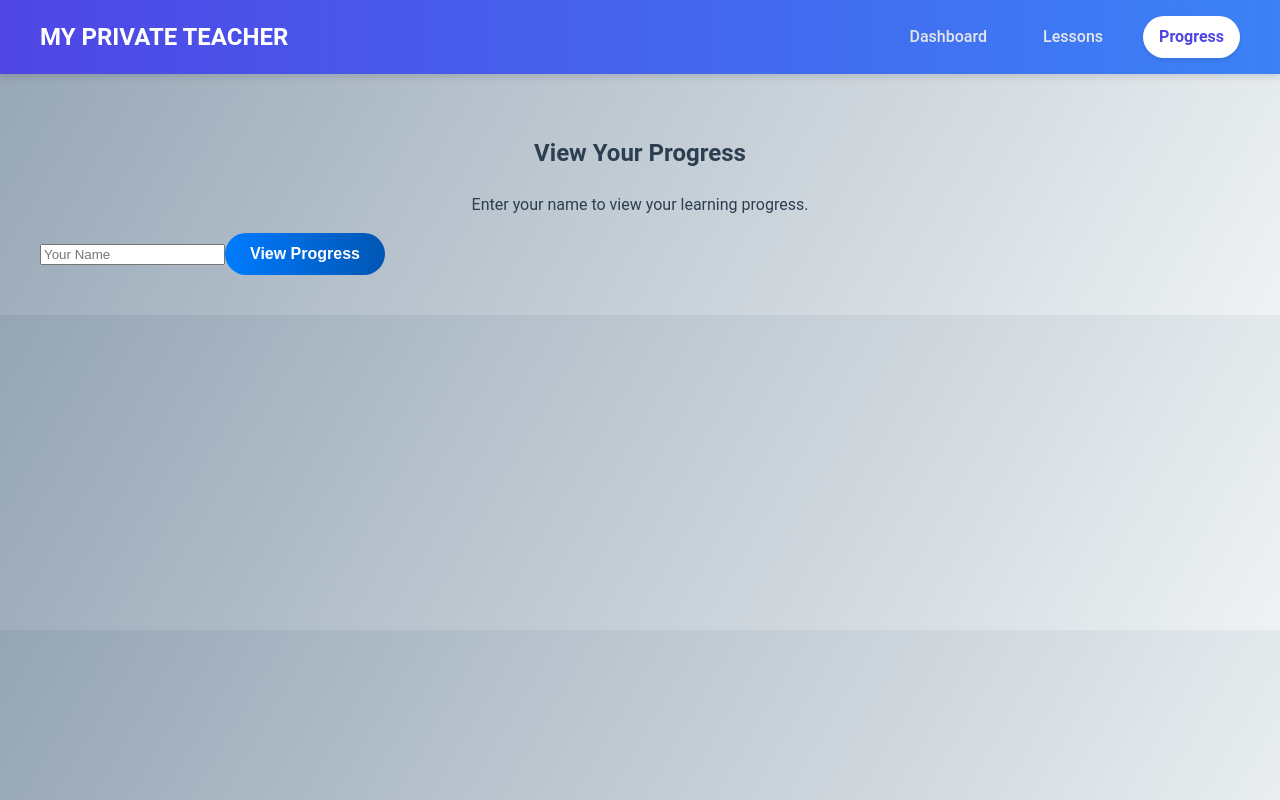
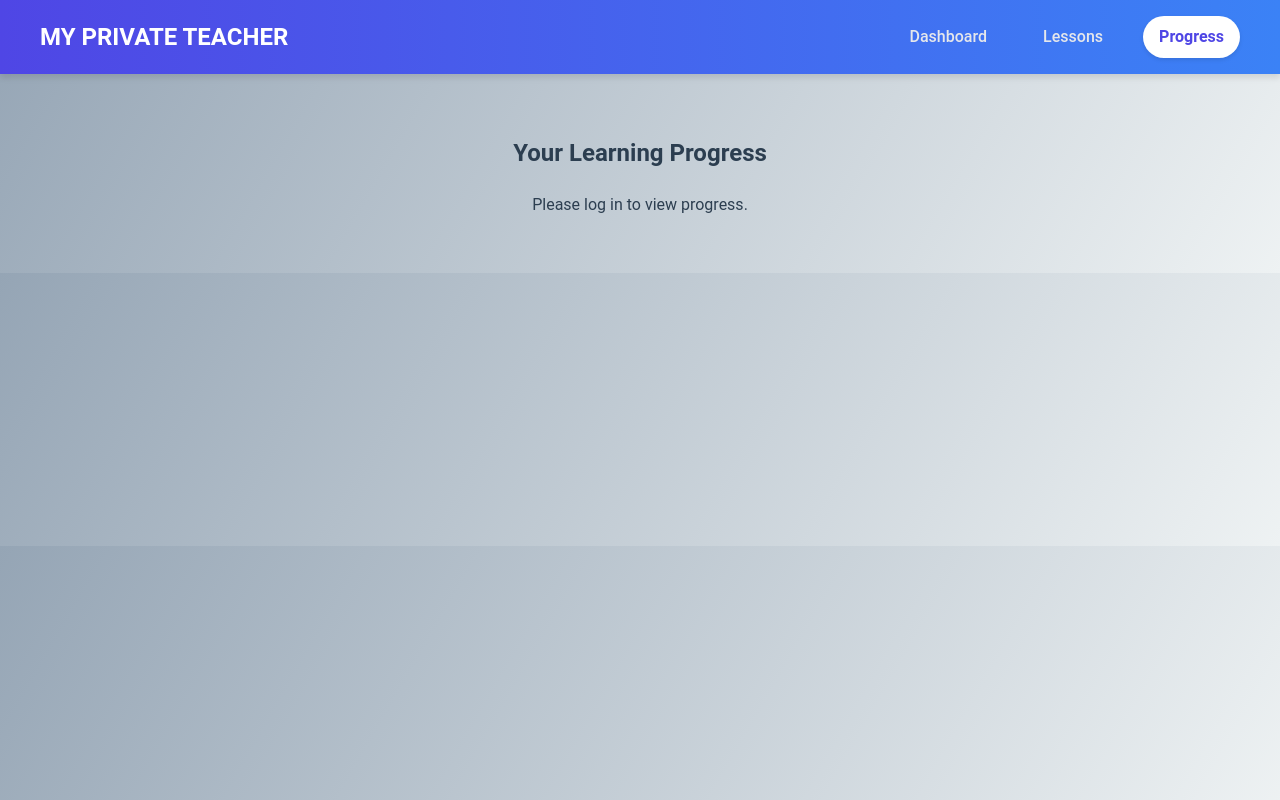
Before and after one commit to KimChenn/MySmartPrivateTeacher, a React (Create React App) app in the folder frontend/: page /progress in a window 1280 px wide. Built offline with nearby package versions, Linux system fonts and the light colour scheme.

Commit message:
save userName globally and carry it

```diff
--- a/frontend/src/App.jsx
+++ b/frontend/src/App.jsx
@@ -1,15 +1,17 @@
 import { BrowserRouter as Router, Routes, Route } from "react-router-dom";
+import { UserProvider } from "./UserContext"; // ✅ Import UserProvider
 import Home from "./pages/Home";
 import SignUp from "./pages/SignUp";
 import LogIn from "./pages/LogIn";
 import Lesson from "./pages/Lesson";
 import Progress from "./pages/Progress";
-import Dashboard from "./pages/Dashboard"; // Import the Dashboard page
+import Dashboard from "./pages/Dashboard";
 import LessonSummary from "./pages/LessonSummary";
 import NavBar from "./components/NavBar";
 
 const App = () => {
   return (
+    <UserProvider>
       <Router>
         {/* Add NavBar at the top */}
         <NavBar />
@@ -26,6 +28,7 @@ const App = () => {
           </Routes>
         </main>
       </Router>
+    </UserProvider>
   );
 };
 
--- /dev/null
+++ b/frontend/src/UserContext.js
@@ -0,0 +1,16 @@
+import { createContext, useContext, useState } from "react";
+
+const UserContext = createContext();
+
+export const UserProvider = ({ children }) => {
+  const [userName, setUserName] = useState(null);
+
+  return (
+    <UserContext.Provider value={{ userName, setUserName }}>
+      {children}
+    </UserContext.Provider>
+  );
+};
+
+// Custom hook for using UserContext
+export const useUser = () => useContext(UserContext);
--- a/frontend/src/pages/Lesson.jsx
+++ b/frontend/src/pages/Lesson.jsx
@@ -1,12 +1,13 @@
-import { useState } from "react";
+import { useState, useEffect } from "react";
 import axios from "axios";
 import { useNavigate } from "react-router-dom";
 import mixpanel from "../mixpanel";
+import { useUser } from "../UserContext";
 
 const API_BASE_URL = "http://localhost:8000"; // Ensure FastAPI is running
 
 export default function Lesson() {
-  const [userName, setUserName] = useState(""); // Stores user name
+  const { userName} = useUser(); // Get the logged-in user
   const [lessonTopic, setLessonTopic] = useState(""); // Stores lesson topic
   const [lessonContent, setLessonContent] = useState([]); // Stores all lesson segments
   const [currentSegmentIndex, setCurrentSegmentIndex] = useState(0); // Tracks current lesson step
@@ -23,9 +24,15 @@ export default function Lesson() {
 
   const navigate = useNavigate();
 
+  useEffect(() => {
+    if (!userName) {
+      navigate("/login"); // Redirect if no user is logged in
+    }
+  }, [userName, navigate]);
+
   const startLesson = async () => {
-    if (!userName.trim() || !lessonTopic.trim()) {
-      setError("Please enter both your name and a lesson topic.");
+    if (!lessonTopic.trim()) {
+      setError("Please enter a lesson topic.");
       return;
     }
 
@@ -180,7 +187,6 @@ export default function Lesson() {
               type="text"
               placeholder="Your Name"
               value={userName}
-              onChange={(e) => setUserName(e.target.value)}
               className="w-full bg-gradient-to-r from-indigo-500 to-blue-500 text-white font-semibold py-3 px-4 rounded-full placeholder-gray-200 shadow-md focus:outline-none focus:ring-2 focus:ring-indigo-400 transition-transform transform hover:scale-105"
             />
             <input
@@ -220,7 +226,6 @@ export default function Lesson() {
             type="text"
             placeholder="Your Name"
             value={userName}
-            onChange={(e) => setUserName(e.target.value)}
             className="w-full bg-gradient-to-r from-indigo-500 to-blue-500 text-white font-semibold py-3 px-4 rounded-full placeholder-gray-200 shadow-md focus:outline-none focus:ring-2 focus:ring-indigo-400 transition-transform transform hover:scale-105"
           />
           <input
--- a/frontend/src/pages/LogIn.jsx
+++ b/frontend/src/pages/LogIn.jsx
@@ -1,30 +1,37 @@
-import { useState } from "react";
+import { useState, useEffect } from "react";
 import { useNavigate } from "react-router-dom";
 import axios from "axios";
 import mixpanel from "../mixpanel";
+import { useUser } from "../UserContext";
 
 const API_BASE_URL = "http://localhost:8000"; // Ensure FastAPI is running
 
 export default function LogIn() {
-  const [name, setName] = useState("");
+  const { userName, setUserName } = useUser();
   const [error, setError] = useState("");
   const navigate = useNavigate();
 
+  //  Reset username when the login page loads
+  useEffect(() => {
+    setUserName("");
+  }, [setUserName]);
+
   const handleLogIn = async () => {
-    if (!name.trim()) {
+    if (!userName.trim()) {
       setError("Please enter your name.");
       return;
     }
 
     try {
-      const response = await axios.post(`${API_BASE_URL}/login_user`, { name });
+      const response = await axios.post(`${API_BASE_URL}/login_user`, { name: userName });
 
       if (response.data.exists) {
+        setUserName(userName);  // Save username globally
         navigate("/dashboard"); // Redirect to Dashboard
 
         // Track successful login in Mixpanel
         mixpanel.track("User Logged In", {
-          name,
+          userName,
           timestamp: new Date().toISOString(),
         });
       } else {
@@ -32,7 +39,7 @@ export default function LogIn() {
 
         // Track failed login attempt in Mixpanel
         mixpanel.track("Login Failed", {
-          name,
+          userName,
           reason: "User Not Found",
           timestamp: new Date().toISOString(),
         });
@@ -43,13 +50,12 @@ export default function LogIn() {
 
       // Track login error in Mixpanel
       mixpanel.track("Login Error", {
-        name,
+        userName,
         error: err.message,
         timestamp: new Date().toISOString(),
       });
     }
   };
-
 
   return (
     <div className="flex flex-col items-center justify-center min-h-screen bg-gradient-to-br from-gray-100 to-gray-300 p-6">
@@ -60,8 +66,8 @@ export default function LogIn() {
         <input
           type="text"
           placeholder="Your Name"
-          value={name}
-          onChange={(e) => setName(e.target.value)}
+          value={userName}
+          onChange={(e) => setUserName(e.target.value)}
           className="w-full py-3 px-4 rounded-lg border border-gray-300 shadow-sm focus:outline-none focus:ring-2 focus:ring-blue-400 mb-4"
         />
 
--- a/frontend/src/pages/Progress.jsx
+++ b/frontend/src/pages/Progress.jsx
@@ -1,19 +1,19 @@
-import { useState } from "react";
+import { useState, useEffect, useCallback } from "react";
 import axios from "axios";
+import { useUser } from "../UserContext";
 
 const API_BASE_URL = "http://localhost:8000";
 
 export default function Progress() {
-  const [userName, setUserName] = useState(""); // Stores user name input
+  const { userName } = useUser();
   const [progressData, setProgressData] = useState(null); // Stores fetched progress data
   const [error, setError] = useState(""); // Stores any error messages
   const [loading, setLoading] = useState(false); // Indicates loading state
 
-  // Fetch progress data when user submits the name
-  const fetchProgress = async () => {
-    const trimmedName = userName.trim(); // Trim whitespace
-    if (!trimmedName) {
-      setError("Please enter your name to view progress.");
+  // ✅ Wrap fetchProgress in useCallback to avoid re-creating the function
+  const fetchProgress = useCallback(async () => {
+    if (!userName?.trim()) {
+      setError("Please log in to view progress.");
       return;
     }
 
@@ -21,7 +21,7 @@ export default function Progress() {
     setError("");
 
     try {
-      const response = await axios.get(`${API_BASE_URL}/get_progress/${trimmedName}`);
+      const response = await axios.get(`${API_BASE_URL}/get_progress/${userName}`);
       setProgressData(response.data.progress);
     } catch (err) {
       console.error(err);
@@ -29,34 +29,28 @@ export default function Progress() {
     } finally {
       setLoading(false);
     }
-  };
+  }, [userName]); // ✅ Depend only on userName
 
+  // ✅ Now fetchProgress is stable and can be included in useEffect
+  useEffect(() => {
+    if (userName) {
+      fetchProgress();
+    }
+  }, [userName, fetchProgress]); // ✅ Include fetchProgress safely
 
   return (
     <div className="flex flex-col items-center justify-center min-h-screen bg-gradient-to-br from-gray-100 to-gray-300 p-6">
       <div className="bg-white shadow-lg rounded-lg p-8 w-full max-w-md">
-        <h2 className="text-2xl font-bold text-center text-blue-600">View Your Progress</h2>
-        <p className="text-gray-600 mb-6 text-center">Enter your name to view your learning progress.</p>
+        <h2 className="text-2xl font-bold text-center text-blue-600">Your Learning Progress</h2>
 
-        {/* Input for user name */}
-        <input
-          type="text"
-          placeholder="Your Name"
-          value={userName}
-          onChange={(e) => setUserName(e.target.value)}
-          className="w-full py-3 px-4 rounded-lg border border-gray-300 shadow-sm focus:outline-none focus:ring-2 focus:ring-blue-400 mb-4"
-        />
+        {userName ? (
+          <p className="text-gray-600 mb-6 text-center">Showing progress for <strong>{userName}</strong>.</p>
+        ) : (
+          <p className="text-red-500 mb-6 text-center">Please log in to view progress.</p>
+        )}
 
-        {/* Submit Button */}
-        <button
-          onClick={fetchProgress}
-          className={`w-full py-3 px-4 rounded-lg bg-gradient-to-r from-blue-500 to-indigo-500 text-white font-semibold shadow-md hover:from-blue-600 hover:to-indigo-600 transition ${
-            loading && "opacity-50 cursor-not-allowed"
-          }`}
-          disabled={loading}
-        >
-          {loading ? "Loading..." : "View Progress"}
-        </button>
+        {/* Loading State */}
+        {loading && <p className="text-center text-gray-600">Loading progress...</p>}
 
         {/* Error Message */}
         {error && (
```
Lines whose indentation alone changed are shown as unchanged.
